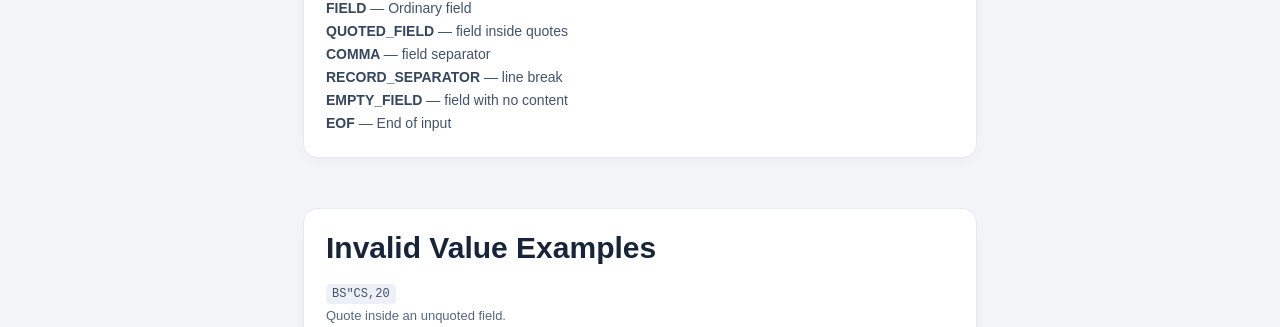
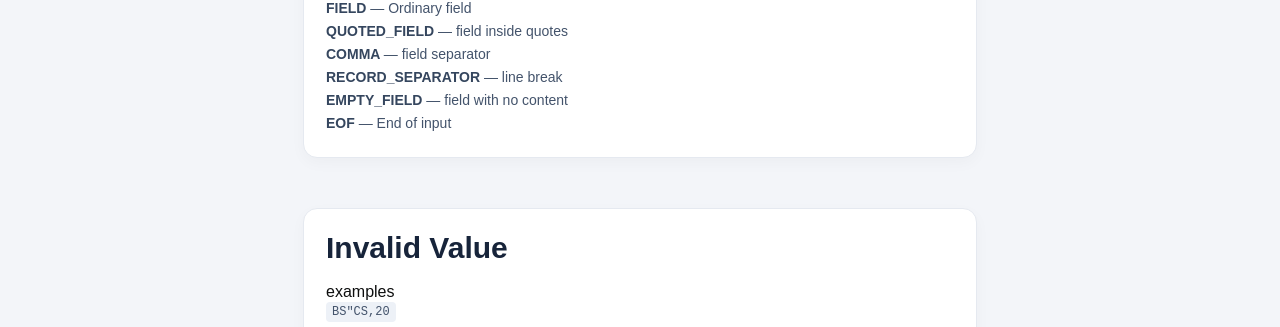
Before and after one commit to gm158/Lexical_Analyzer_MCO, a plain HTML site: page index.html in a window 1280 px wide. Shown: the part 622-949 px from the top of the page. Drawn offline with Linux system fonts and the light colour scheme.

Commit message:
Update CSV Lexical Analyzer

```diff
--- a/index.html
+++ b/index.html
@@ -77,7 +77,8 @@
         </section>
 
         <section class="card2">
-            <h1>Invalid Value Examples</h1>
+            <h1>Invalid Value</h1>
+            <p>examples</p>
 
             <div class="invalid-item">
                 <code>BS"CS,20</code>
```
